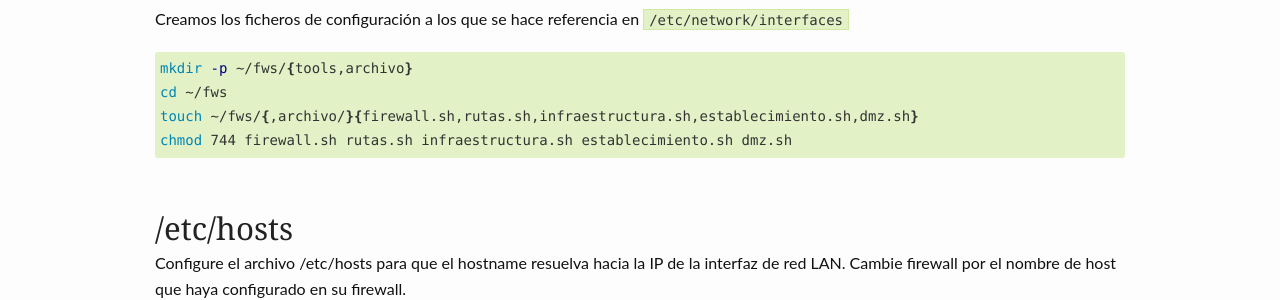
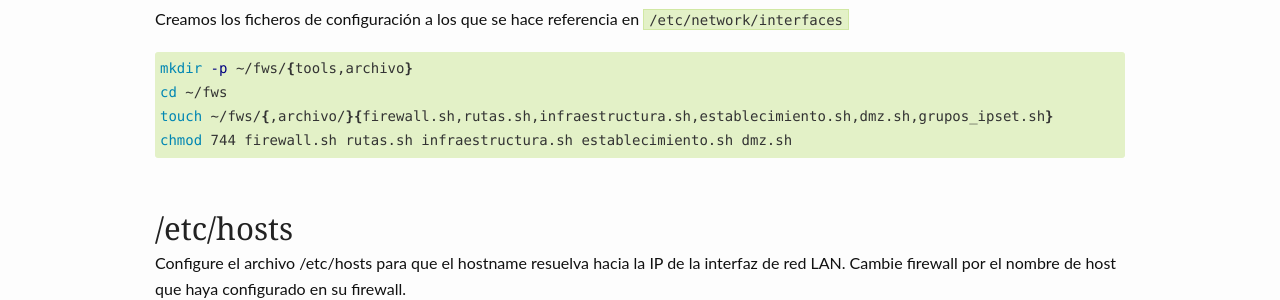
Before and after one commit to VTacius/firewall, a Jekyll site: the page built from _instalacion/configuracion/index.md, in a window 1280 px wide and 900 px high, scrolled down 1900 px. Shown: the part 152-452 px from the top of the window. Built offline with Jekyll 4.4.1, drawn with Linux system fonts in a browser that asks for light colours.

Commit message:
Pequeños errores en la instalación que no había previsto sobre grupos_ipset.sh

```diff
--- a/_instalacion/configuracion/index.md
+++ b/_instalacion/configuracion/index.md
@@ -27,7 +27,7 @@ Creamos los ficheros de configuración a los que se hace referencia en `/etc/net
 {% highlight bash %}
 mkdir -p ~/fws/{tools,archivo}
 cd ~/fws
-touch ~/fws/{,archivo/}{firewall.sh,rutas.sh,infraestructura.sh,establecimiento.sh,dmz.sh}
+touch ~/fws/{,archivo/}{firewall.sh,rutas.sh,infraestructura.sh,establecimiento.sh,dmz.sh,grupos_ipset.sh}
 chmod 744 firewall.sh rutas.sh infraestructura.sh establecimiento.sh dmz.sh
 {% endhighlight %}
 
```
Also changed, not shown: _instalacion/reportes/reportes.md (+1 -1 lines).
